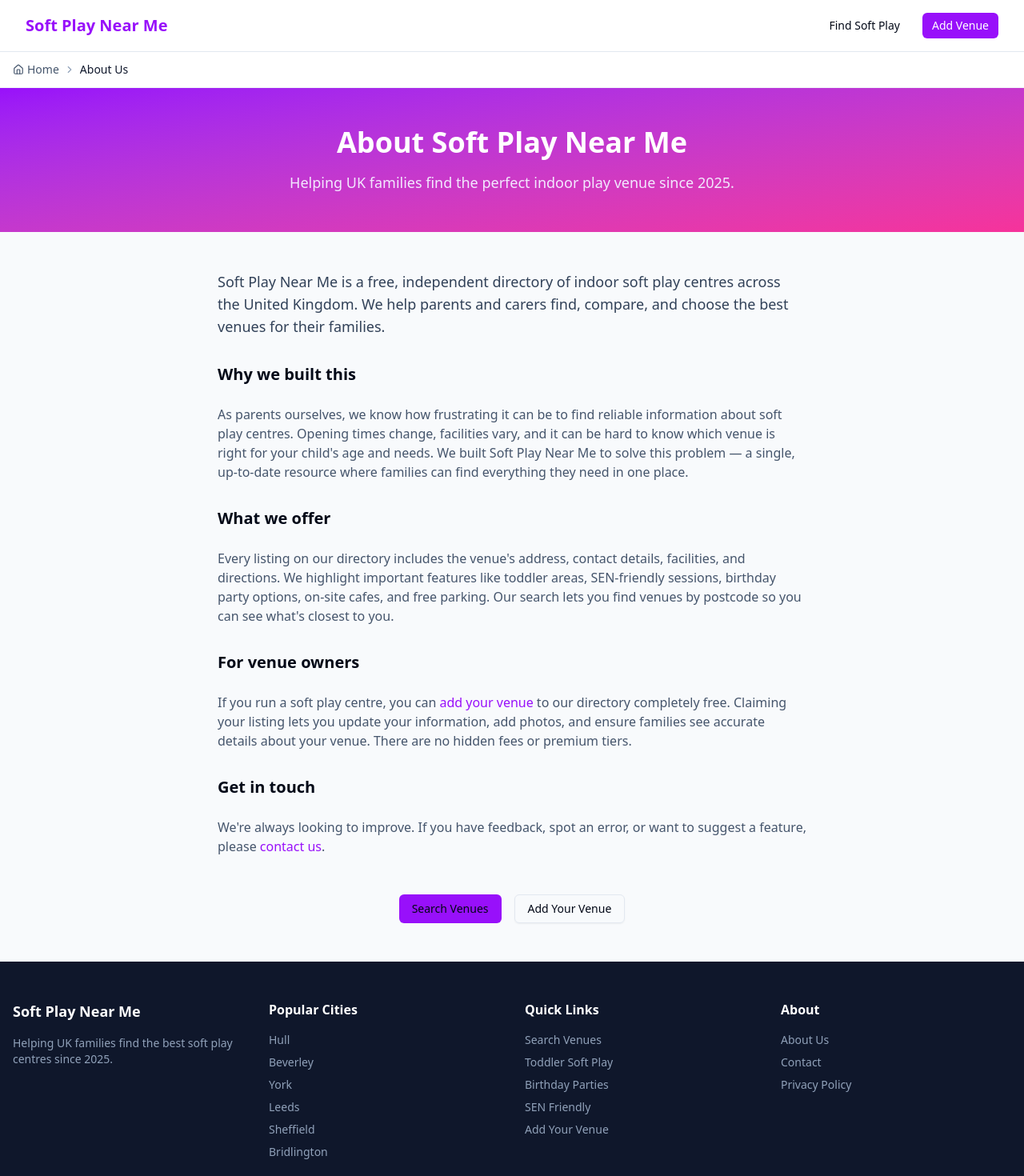
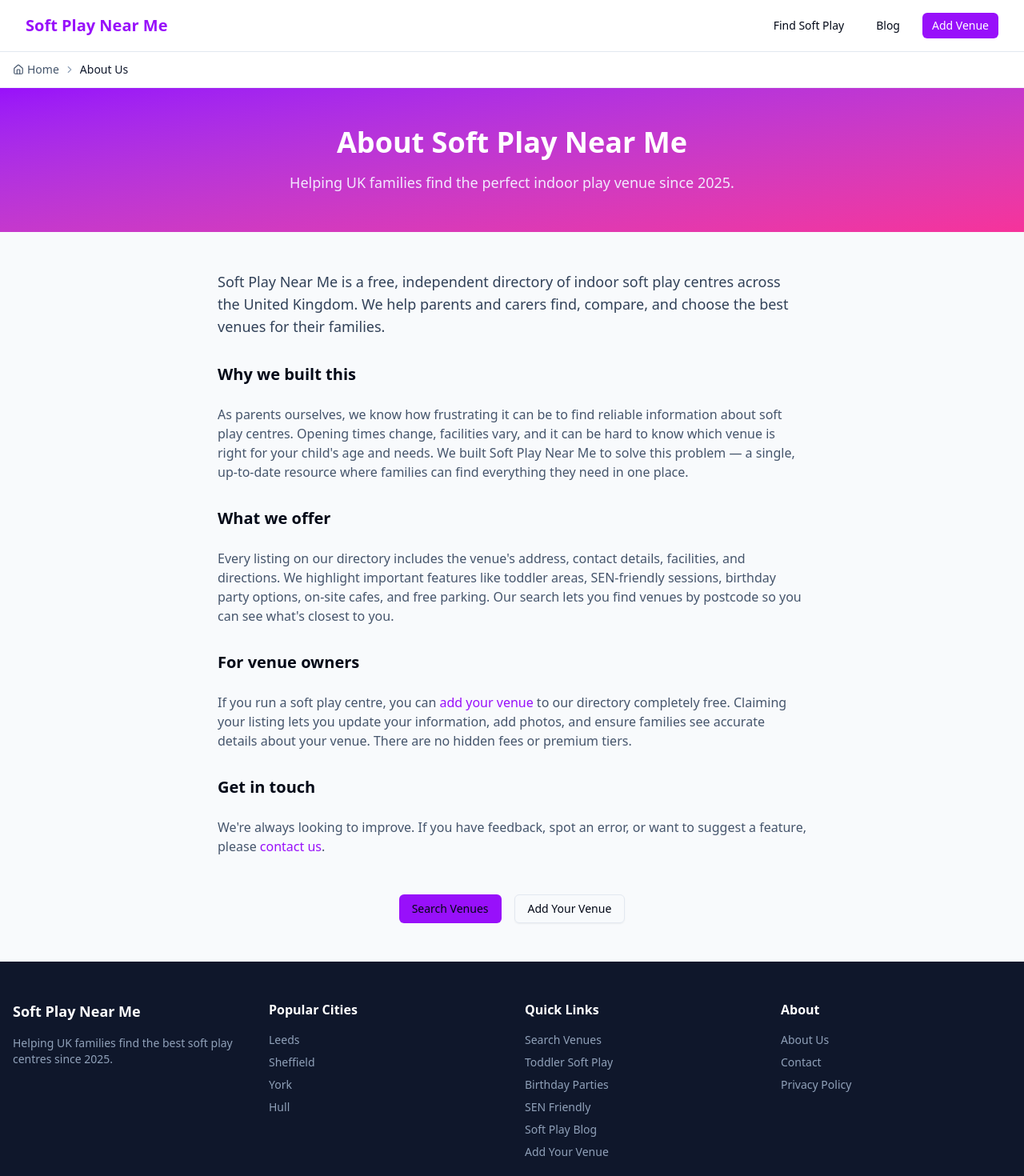
Before and after one commit to davidphilipstark1993/softplaynearme, a Next.js app: page /about in a window 1280 px wide. Shown: the top 1470 px of the page at 80% size. Built offline with nearby package versions, Linux system fonts and the light colour scheme.

Commit message:
feat(seo): improve internal linking across city and venue pages

```diff
--- a/app/soft-play/[city]/[slug]/page.tsx
+++ b/app/soft-play/[city]/[slug]/page.tsx
@@ -3,7 +3,7 @@ import { notFound } from 'next/navigation'
 import { Button } from '@/components/ui/button'
 import { Badge } from '@/components/ui/badge'
 import { Card, CardContent, CardHeader, CardTitle } from '@/components/ui/card'
-import { getCityBySlug, getAllCitySlugs } from '@/lib/venues'
+import { getCityBySlug, getAllCitySlugs, getNearbyCities } from '@/lib/venues'
 import {
   MapPin,
   Star,
@@ -307,6 +307,7 @@ export async function generateMetadata({ params }: PageProps): Promise<Metadata>
   const venue = await getVenue(city, slug)
   const cityConfig = getCityBySlug(city)
   const staticTown = getStaticTownBySlug(city)
+  const relatedCities = cityConfig ? getNearbyCities(city).slice(0, 6) : []
 
   if (!venue) {
     return { title: 'Venue Not Found | Soft Play Near Me' }
@@ -593,6 +594,23 @@ export default async function VenuePage({ params }: PageProps) {
                 </div>
               )}
 
+              {relatedCities.length > 0 && (
+                <div className="bg-white rounded-lg border border-slate-200 p-6">
+                  <h2 className="font-semibold text-lg mb-4">Explore Nearby Cities</h2>
+                  <div className="flex flex-wrap gap-2">
+                    {relatedCities.map((relatedCity) => (
+                      <Link
+                        key={relatedCity.slug}
+                        href={`/soft-play/${relatedCity.slug}`}
+                        className="inline-flex items-center rounded-full border border-slate-200 px-3 py-1.5 text-sm text-slate-700 hover:border-purple-300 hover:bg-purple-50 hover:text-purple-700 transition-colors"
+                      >
+                        Soft Play in {relatedCity.name}
+                      </Link>
+                    ))}
+                  </div>
+                </div>
+              )}
+
               {/* Venue Owner Section */}
               <div className="bg-gradient-to-br from-green-50 to-emerald-50 rounded-lg border border-green-200 p-6">
                 <h2 className="font-semibold text-lg text-green-800 mb-3">
--- a/components/layout/Footer.tsx
+++ b/components/layout/Footer.tsx
@@ -7,6 +7,11 @@ interface FooterProps {
 }
 
 export function Footer({ minimal = false }: FooterProps) {
+  const majorCitySlugs = ['london', 'manchester', 'leeds', 'sheffield', 'york', 'hull']
+  const majorCities = majorCitySlugs
+    .map((slug) => cities.find((city) => city.slug === slug))
+    .filter((city): city is (typeof cities)[number] => !!city)
+
   if (minimal) {
     return (
       <footer className="bg-slate-900 text-slate-400 py-8 px-4 mt-12">
@@ -30,7 +35,7 @@ export function Footer({ minimal = false }: FooterProps) {
           <div>
             <h4 className="font-semibold text-white mb-4">Popular Cities</h4>
             <ul className="space-y-2 text-sm">
-              {cities.slice(0, 6).map((city) => (
+              {majorCities.map((city) => (
                 <li key={city.slug}>
                   <Link href={`/soft-play/${city.slug}`} className="hover:text-white transition-colors">
                     {city.name}
@@ -46,6 +51,7 @@ export function Footer({ minimal = false }: FooterProps) {
               <li><Link href="/search?filters=toddler" className="hover:text-white transition-colors">Toddler Soft Play</Link></li>
               <li><Link href="/search?filters=parties" className="hover:text-white transition-colors">Birthday Parties</Link></li>
               <li><Link href="/search?filters=sen" className="hover:text-white transition-colors">SEN Friendly</Link></li>
+              <li><Link href="/blog" className="hover:text-white transition-colors">Soft Play Blog</Link></li>
               <li><Link href="/add-venue" className="hover:text-white transition-colors">Add Your Venue</Link></li>
             </ul>
           </div>
--- a/components/layout/Header.tsx
+++ b/components/layout/Header.tsx
@@ -27,6 +27,11 @@ export function Header({ backLink }: HeaderProps) {
                   Find Soft Play
                 </Button>
               </Link>
+              <Link href="/blog">
+                <Button variant="ghost" size="sm">
+                  Blog
+                </Button>
+              </Link>
               <Link href="/add-venue">
                 <Button size="sm" className="bg-purple-600 text-white hover:bg-purple-700">
                   Add Venue
```
